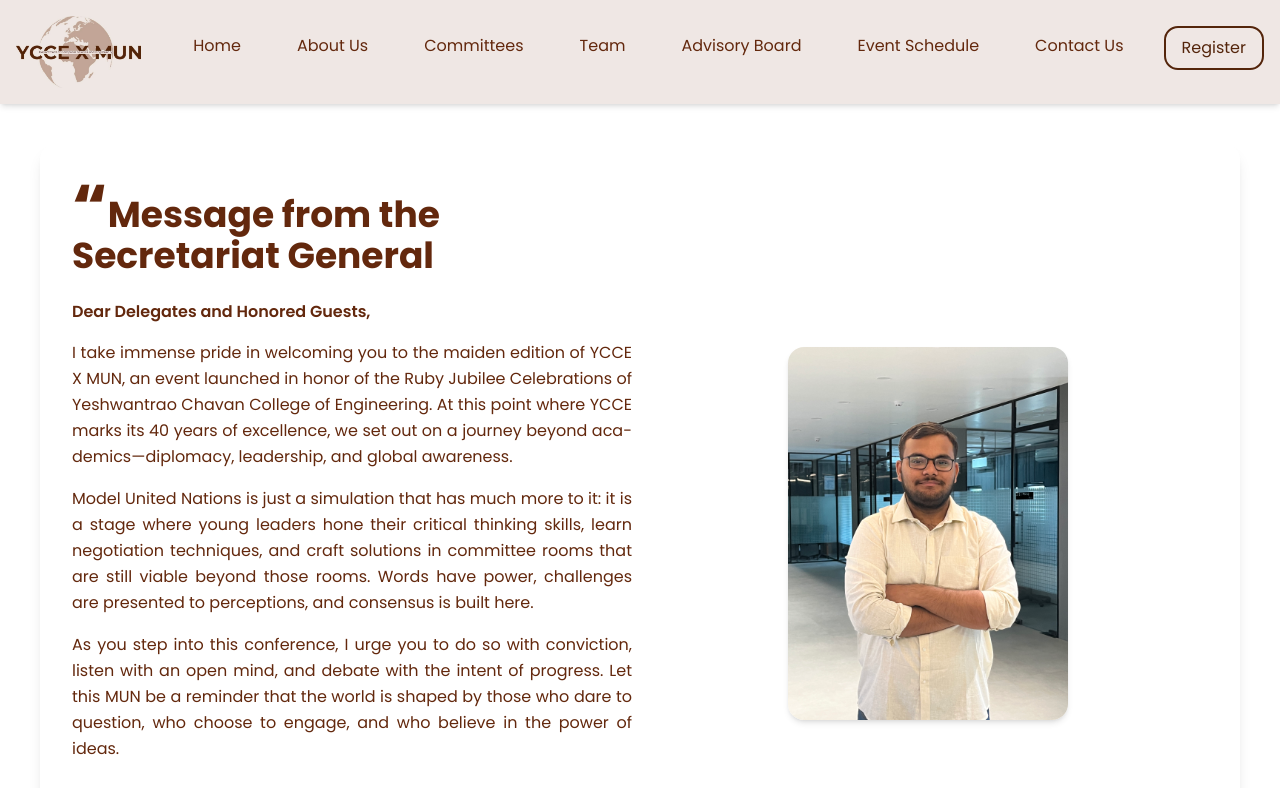
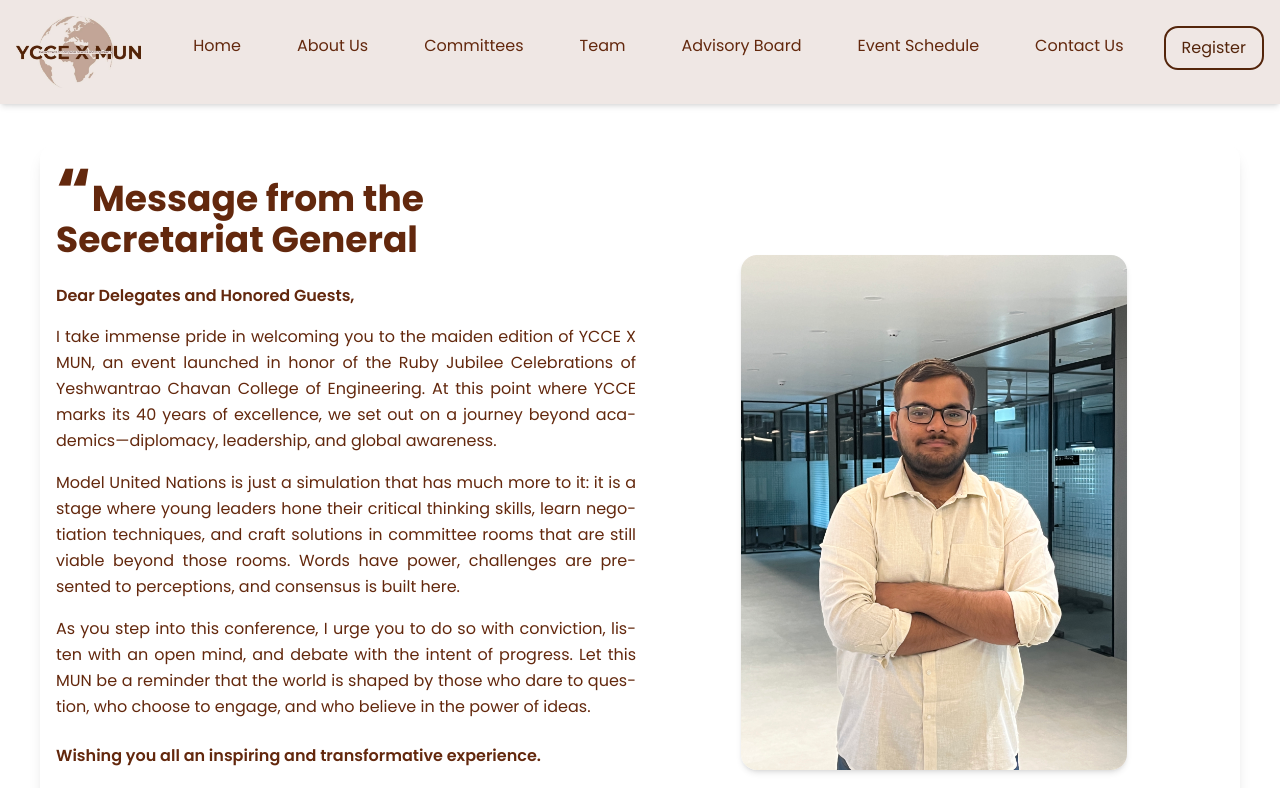
Before and after one commit to spectropaws/yccexmun, a Next.js app: page /gensecletter in a window 1280 px wide. Shown: the top 788 px of the page. Built offline with nearby package versions, Linux system fonts and the light colour scheme.

Commit message:
increased image size, fixed spelling

```diff
--- a/components/GenSec.js
+++ b/components/GenSec.js
@@ -4,7 +4,7 @@
   return (
     <div className="px-2 sm:px-2 md:px-6 py-6">
       <div className="gen-sec-letter-container shadow-lg rounded-2xl overflow-hidden max-w-none sm:mx-auto">
-        <section className="gen-sec-letter flex flex-col lg:flex-row items-center lg:items-center gap-4 p-4 sm:p-2 md:p-8">
+        <section className="gen-sec-letter flex flex-col lg:flex-row items-center lg:items-center gap-2 p-4 sm:p-2 md:p-4">
 
           <div className="text-left w-full lg:w-1/2">
             <h2 className="text-3xl md:text-4xl font-bold leading-tight">
@@ -29,17 +29,16 @@
           </div>
 
 
-          <div className="w-full lg:w-1/2 flex justify-center lg:justify-center items-center">
-          <div className="relative w-3/4 sm:w-2/3 md:w-1/2 lg:w-2/3 xl:w-1/2">
+          <div className="w-full lg:w-1/2 flex justify-center lg:justify-center items-center mt-4">
+            <div className="relative w-full sm:w-2/3 md:w-3/4 lg:w-2/3 xl:w-2/3 max-w-[600px]">
               <Image
                 src="/images/Kushal.jpg"
                 alt="Kushal Javkhedkar"
-            width={400}
-            height={400}
+                width={550}
+                height={550}
                 className="w-full h-auto rounded-lg shadow-md"
               />
             </div>
-
           </div>
         </section>
       </div>
--- a/data.js
+++ b/data.js
@@ -154,7 +154,7 @@
         image: "/USG/DhruvMunghate_Hospitality& VolenteersIncharge.jpg",
       },
       {
-        name: "Ridhi Nahate",
+        name: "Riddhi Nahate",
         role: "USG Hospitality & Volunteer In-Charge",
         image: "/USG/Riddhi.jpg",
       },
```
Lines whose indentation alone changed are shown as unchanged.
